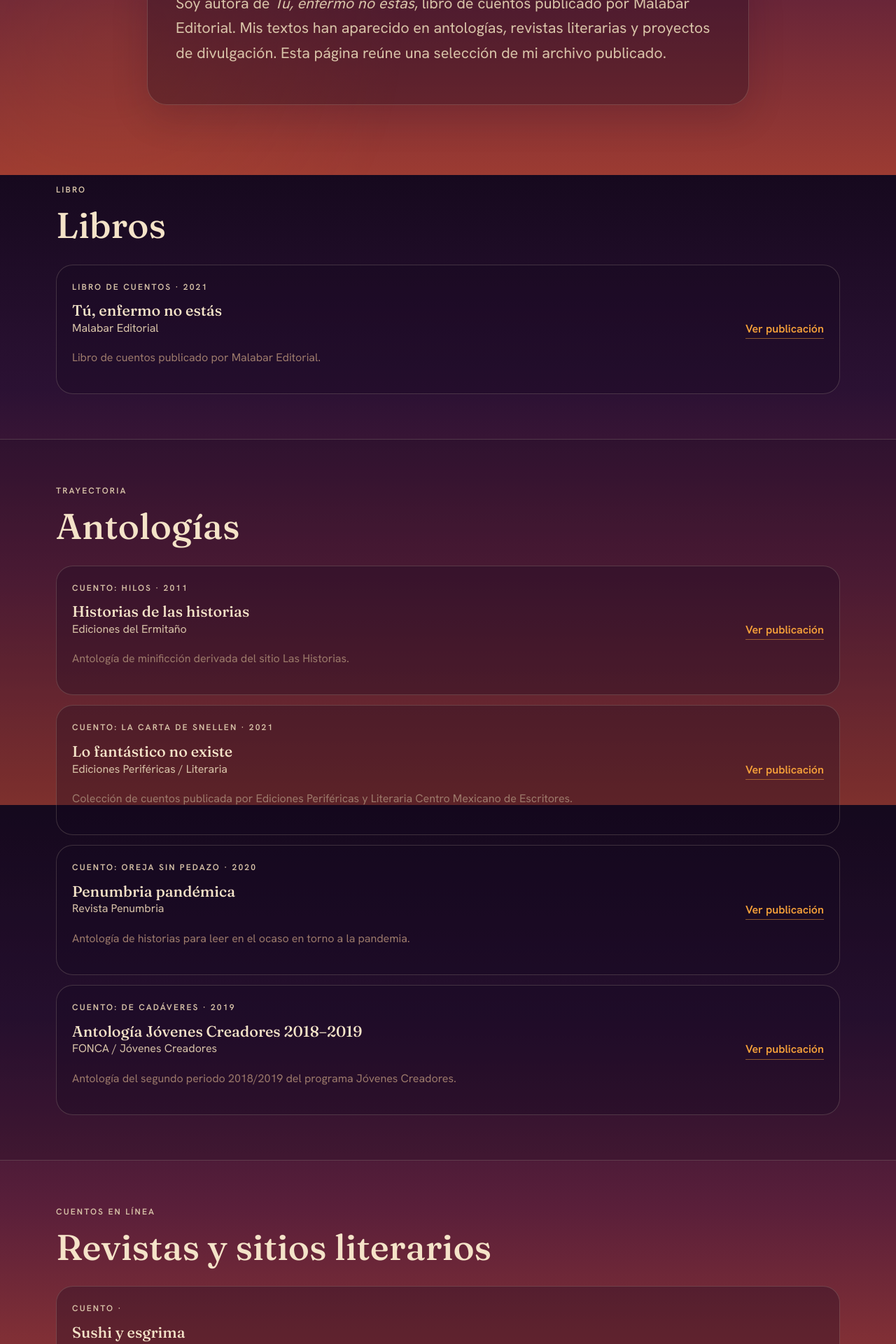
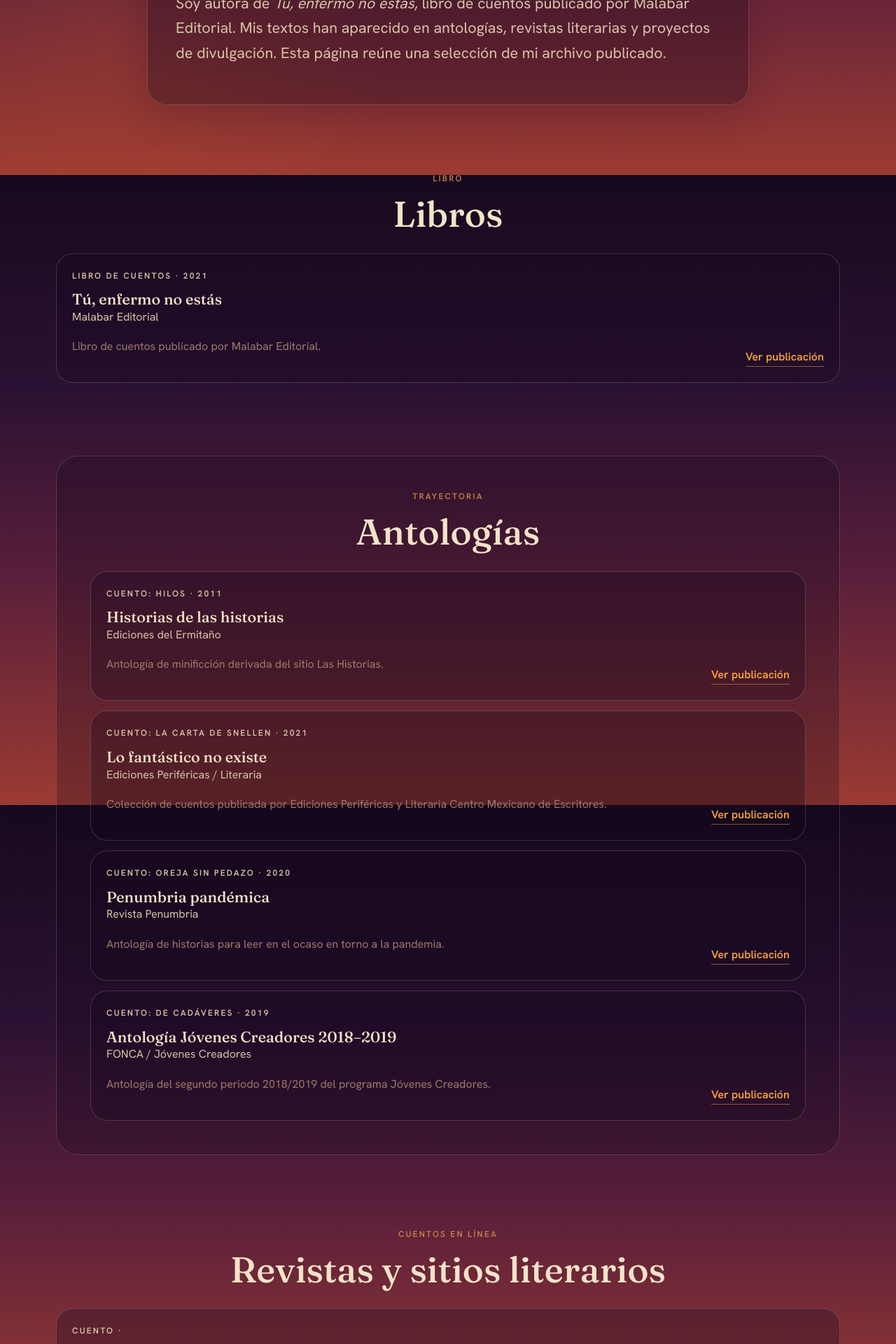
Before and after one commit to LiberPH/libertad-pantoja_site, a Jekyll site: the page built from publicaciones.html, in a window 1280 px wide. Shown: the part 650-2570 px from the top of the page at 70% size. Built offline with Jekyll 4.4.1, drawn with Linux system fonts in a browser that asks for light colours.

Commit message:
Updated styles for pagina obra
improved styles for page obra

```diff
--- a/assets/css/main.css
+++ b/assets/css/main.css
@@ -298,72 +298,120 @@
 .page-hero .hero-lede { max-width: 820px; }
 
 .category-nav {
-  position: sticky;
-  top: 0;
-  z-index: 3;
-  margin: 0 0 48px;
-  padding: 14px;
+  margin: 0 auto 44px;
+  padding: 12px;
+  max-width: 900px;
   border: 1px solid var(--borde);
-  border-radius: 999px;
-  background: rgba(22, 9, 30, 0.88);
-  backdrop-filter: blur(10px);
+  border-radius: 24px;
+  background: rgba(22, 9, 30, 0.38);
   display: flex;
   flex-wrap: wrap;
   justify-content: center;
-  gap: 10px 18px;
+  gap: 8px;
 }
 
 .category-nav a {
+  display: inline-flex;
+  align-items: center;
+  justify-content: center;
+  min-height: 34px;
+  padding: 7px 12px;
+  border: 1px solid rgba(244, 227, 200, 0.14);
+  border-radius: 999px;
   color: var(--tinta-suave);
-  font-size: 0.8rem;
+  background: rgba(244, 227, 200, 0.04);
+  font-size: 0.72rem;
   font-weight: 600;
   letter-spacing: 0.08em;
   text-transform: uppercase;
 }
 
-.category-nav a:hover { color: var(--horizonte); }
+.category-nav a:hover {
+  color: var(--noche);
+  background: var(--horizonte);
+  border-color: var(--horizonte);
+}
 
 .collection-section,
 .publication-section {
-  padding: 64px 0;
+  padding: 48px 0;
 }
 
 .collection-section.tinted,
 .publication-section.tinted,
 .publication-section.quiet {
-  margin-left: calc(50% - 50vw);
-  margin-right: calc(50% - 50vw);
-  padding-left: max(16px, calc((100vw - var(--max-width)) / 2));
-  padding-right: max(16px, calc((100vw - var(--max-width)) / 2));
-  background: rgba(22, 9, 30, 0.22);
-  border-top: 1px solid var(--borde);
-  border-bottom: 1px solid var(--borde);
+  margin: 56px 0;
+  padding: clamp(28px, 5vw, 48px);
+  background: rgba(22, 9, 30, 0.26);
+  border: 1px solid var(--borde);
+  border-radius: 32px;
 }
 
 .section-heading {
   max-width: 760px;
-  margin-bottom: 28px;
+  margin: 0 auto 28px;
+  text-align: center;
 }
 
-.section-heading p { color: var(--tinta-suave); }
+.section-heading p {
+  color: var(--tinta-suave);
+}
+
+.section-heading .eyebrow {
+  color: var(--cobre);
+}
 
 .art-grid {
   display: grid;
-  grid-template-columns: repeat(2, minmax(0, 1fr));
+  grid-template-columns: repeat(auto-fit, minmax(min(100%, 330px), 1fr));
   gap: 22px;
+  align-items: stretch;
+}
+
+.art-card {
+  display: flex;
+  flex-direction: column;
+  border: 1px solid var(--borde);
+  border-radius: 28px;
+  background: rgba(22, 9, 30, 0.34);
+  overflow: hidden;
+  box-shadow: 0 18px 48px rgba(22, 9, 30, 0.16);
 }
 
 .art-card img {
   width: 100%;
-  aspect-ratio: 4 / 3;
+  height: clamp(240px, 32vw, 360px);
   object-fit: contain;
   display: block;
-  padding: 20px;
-  background: rgba(244, 227, 200, 0.05);
+  padding: 18px;
+  background:
+    radial-gradient(circle at 50% 40%, rgba(246, 161, 58, 0.12), transparent 42%),
+    rgba(244, 227, 200, 0.05);
 }
 
-.art-card-body { padding: 24px; }
-.art-card-body p { color: var(--tinta-suave); }
+.art-card-body {
+  display: flex;
+  flex-direction: column;
+  flex: 1;
+  padding: 24px;
+}
+
+.art-card-body p {
+  color: var(--tinta-suave);
+}
+
+.art-card-body h3 {
+  margin-bottom: 10px;
+}
+
+.art-card.edicion-limitada {
+  border-color: rgba(246, 161, 58, 0.34);
+}
+
+.art-card.edicion-limitada .card-label,
+.art-card.edicion-limitada .status-pill {
+  color: var(--horizonte);
+}
 
 .metadata-list {
   display: grid;
@@ -373,7 +421,7 @@
 
 .metadata-list div {
   display: grid;
-  grid-template-columns: 96px 1fr;
+  grid-template-columns: 92px 1fr;
   gap: 12px;
   padding-bottom: 8px;
   border-bottom: 1px solid rgba(244, 227, 200, 0.10);
@@ -381,7 +429,7 @@
 
 .metadata-list dt {
   color: var(--malva-tierra);
-  font-size: 0.75rem;
+  font-size: 0.72rem;
   letter-spacing: 0.08em;
   text-transform: uppercase;
 }
@@ -401,10 +449,11 @@
 }
 
 .text-link {
+  margin-top: auto;
+  align-self: flex-start;
   font-weight: 600;
   border-bottom: 1px solid rgba(246, 161, 58, 0.5);
 }
-
 .publication-list {
   display: grid;
   gap: 14px;
```
